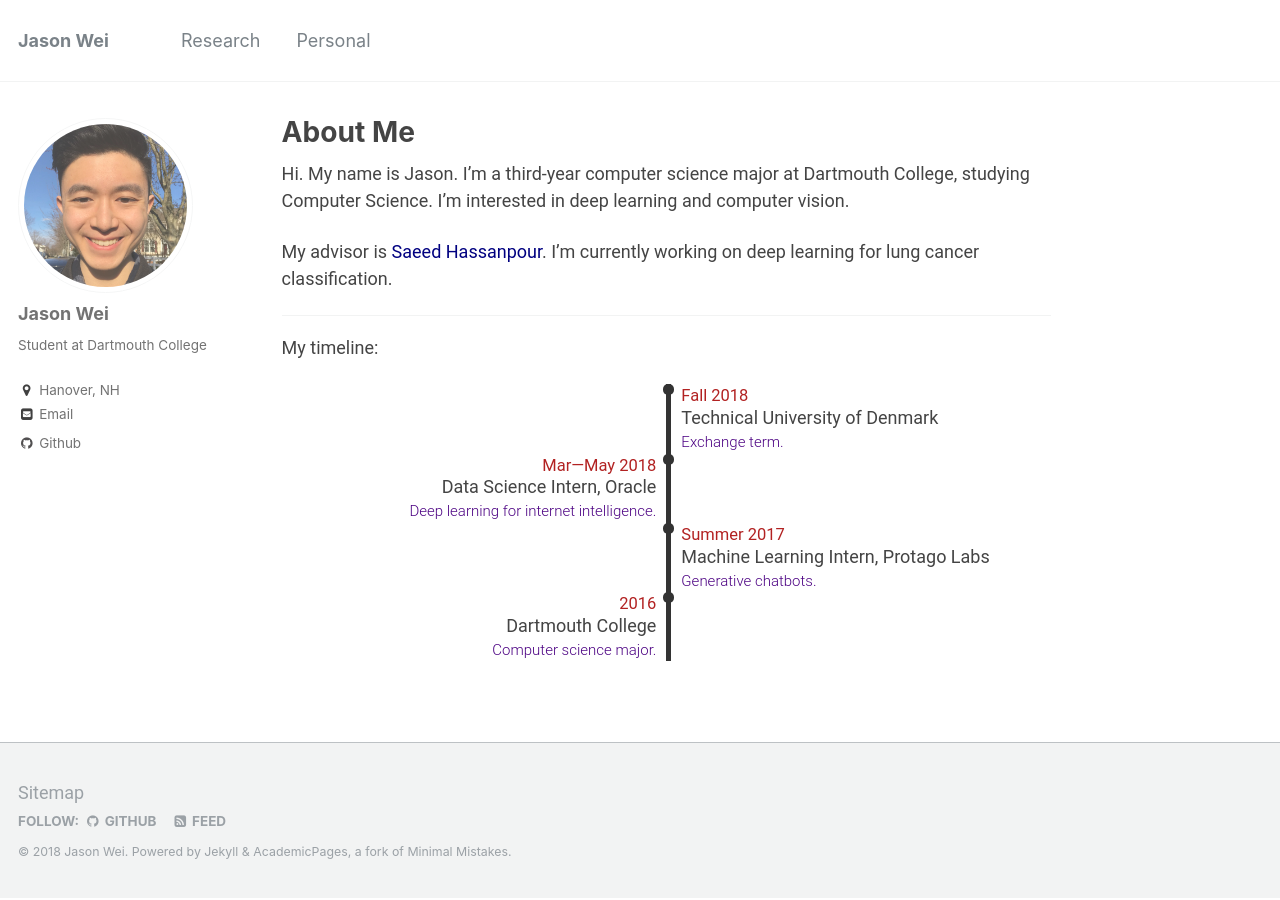
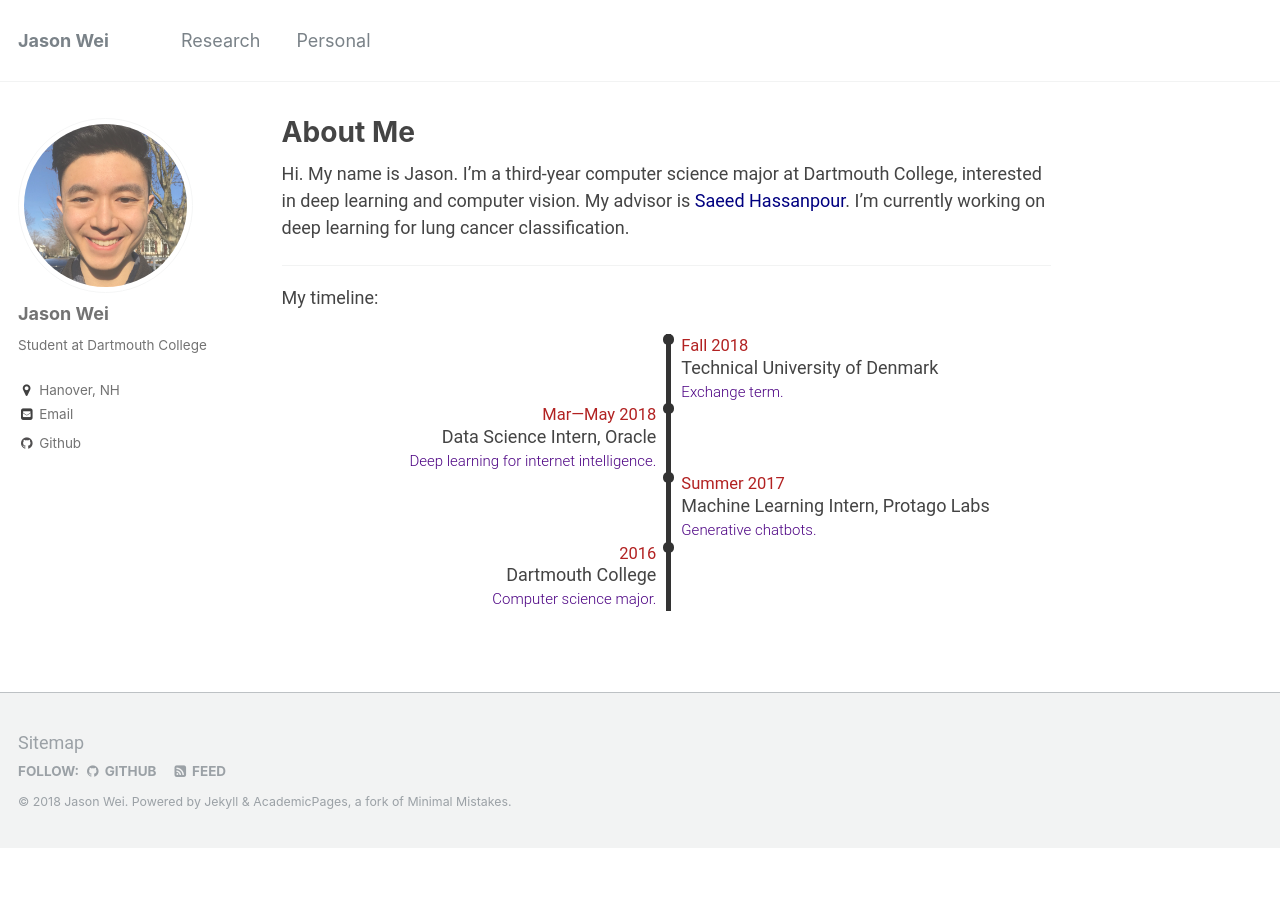
Before and after one commit to jasonwei20/jasonwei20.github.io, a Jekyll site: the page built from _pages/about.md, in a window 1280 px wide. Built offline with Jekyll 4.4.1, drawn with Linux system fonts in a browser that asks for light colours.

Commit message:
small edits

```diff
--- a/_pages/about.md
+++ b/_pages/about.md
@@ -8,9 +8,7 @@ redirect_from:
   - /about.html
 ---
 
-Hi. My name is Jason. I'm a third-year computer science major at Dartmouth College, studying Computer Science. I'm interested in deep learning and computer vision.
-
-My advisor is <a href="https://www.hassanpourlab.com/" style="color:navy" target="_blank">Saeed Hassanpour</a>. I'm currently working on deep learning for lung cancer classification.
+Hi. My name is Jason. I'm a third-year computer science major at Dartmouth College, interested in deep learning and computer vision. My advisor is <a href="https://www.hassanpourlab.com/" style="color:navy" target="_blank">Saeed Hassanpour</a>. I'm currently working on deep learning for lung cancer classification.
 
 ------
 My timeline:
```
Also changed, not shown: _pages/research.md (+1 -1 lines).
